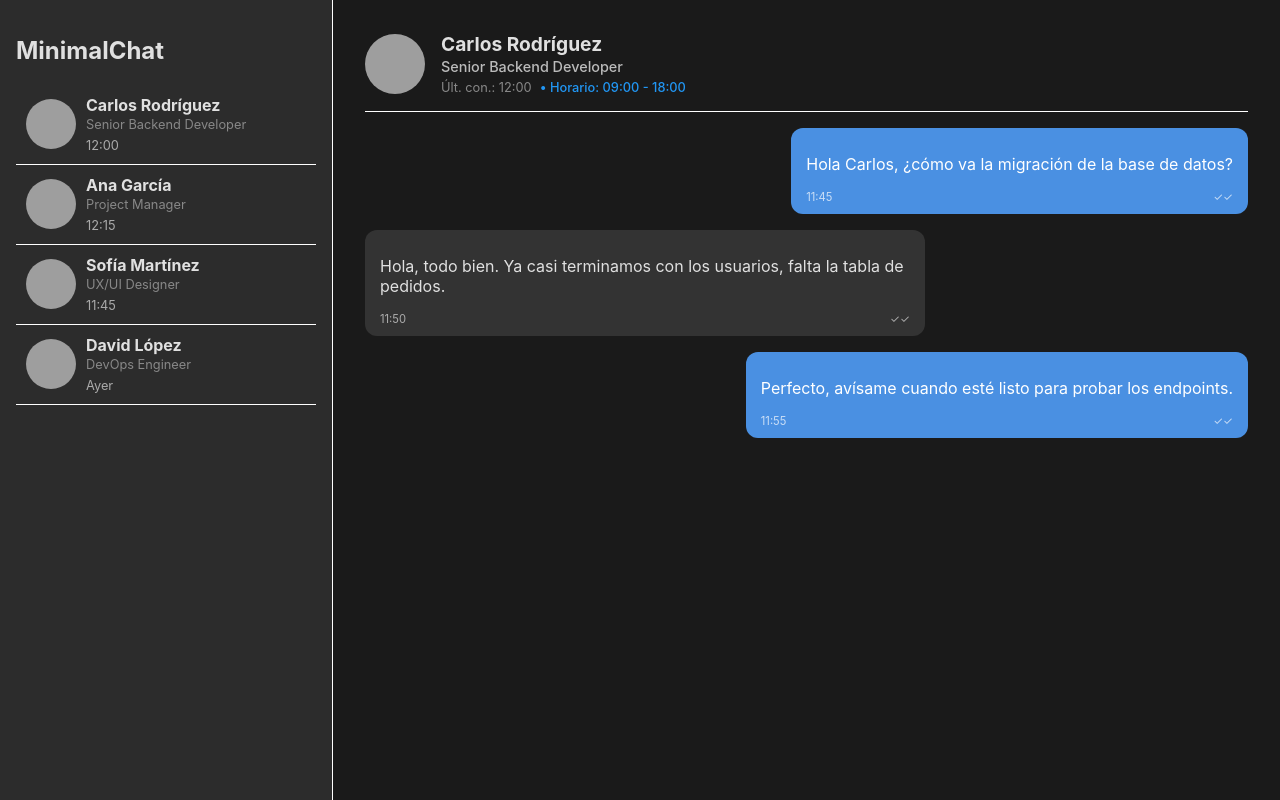
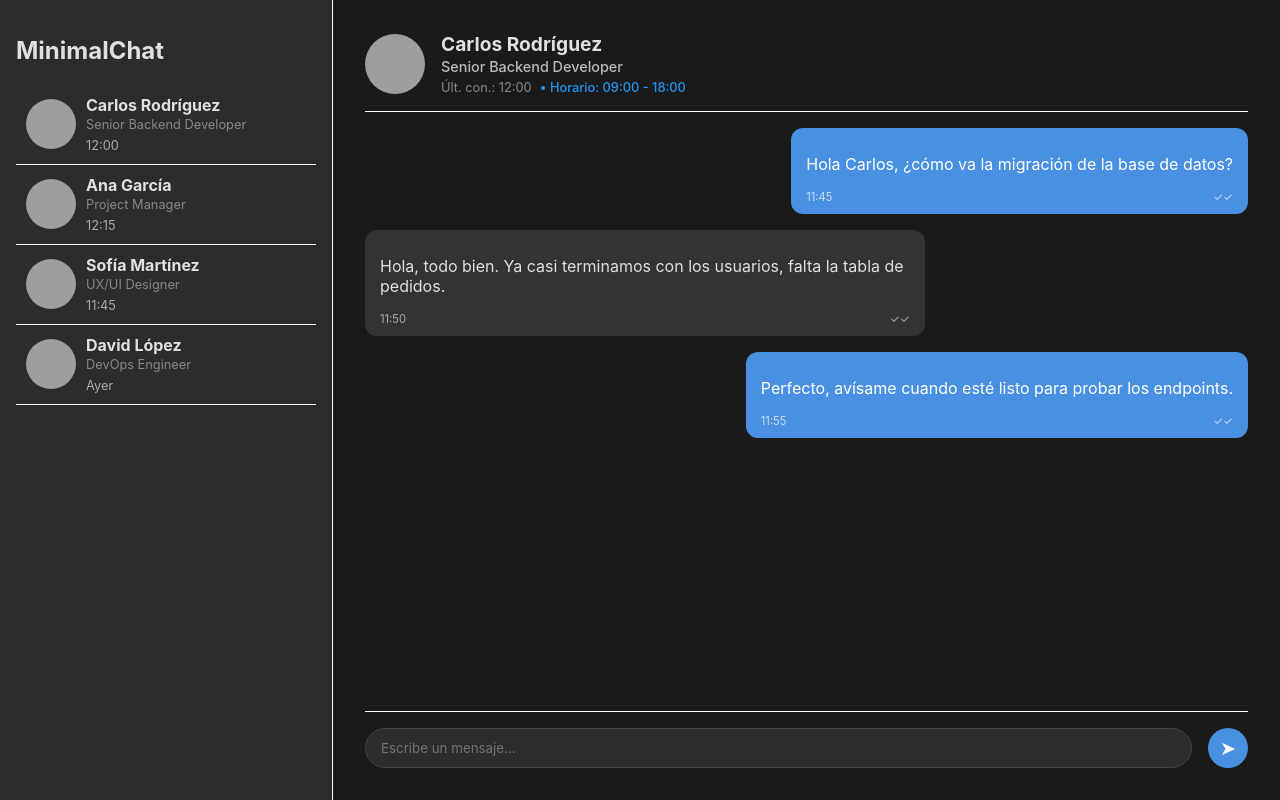
Before and after one commit to HastingBoss/MinimalChat, a React (Vite) app: page /contact/1 in a window 1280 px wide. Built offline with nearby package versions, Linux system fonts and the light colour scheme; grey boxes are pictures that could not be loaded.

Commit message:
text-bar

```diff
--- a/src/Context/ContactsContext.jsx
+++ b/src/Context/ContactsContext.jsx
@@ -12,7 +12,8 @@ export default function ContactsProvider({ children }) {
     const [contacts, setContacts] = useState(getContacts())
 
     const provider_values = {
-        contacts: contacts
+        contacts: contacts,
+        setContacts: setContacts
     }
 
     return (
--- a/src/Screens/ContactScreen/ContactScreen.jsx
+++ b/src/Screens/ContactScreen/ContactScreen.jsx
@@ -1,13 +1,42 @@
 import React from 'react'
 import { useParams } from 'react-router'
-import { useContext } from 'react'
+import { useContext, useState } from 'react'
 import { ContactsContext } from '../../Context/ContactsContext'
 import ContactSidebar from '../../Components/ContactSidebar/ContactSidebar'
 
 export default function ContactScreen() {
-    const { contacts } = useContext(ContactsContext)
+    const { contacts, setContacts } = useContext(ContactsContext)
     const { contact_id } = useParams()
+    const [messageText, setMessageText] = useState('')
+
     const contact_selected = contacts.find(contact => contact.id === Number(contact_id))
+
+    const handleSendMessage = (e) => {
+        e.preventDefault()
+        if (!messageText.trim()) return
+
+        const newMessage = {
+            id: Date.now(),
+            send_by_me: true,
+            message: messageText,
+            created_at: new Date().toLocaleTimeString([], { hour: '2-digit', minute: '2-digit' }),
+            is_read: false
+        }
+
+        const updatedContacts = contacts.map(contact => {
+            if (contact.id === Number(contact_id)) {
+                return {
+                    ...contact,
+                    messages: [...contact.messages, newMessage]
+                }
+            }
+            return contact
+        })
+
+        setContacts(updatedContacts)
+        setMessageText('')
+    }
+
     return (
         <div className='screen'>
             <ContactSidebar />
@@ -39,6 +68,18 @@ export default function ContactScreen() {
                             </div>
                         ))}
                     </div>
+                    <form className='chat-input-container' onSubmit={handleSendMessage}>
+                        <input
+                            type='text'
+                            className='chat-input'
+                            placeholder='Escribe un mensaje...'
+                            value={messageText}
+                            onChange={(e) => setMessageText(e.target.value)}
+                        />
+                        <button type='submit' className='send-button'>
+                            ➤
+                        </button>
+                    </form>
                 </div>
             )}
         </div>
--- a/src/index.css
+++ b/src/index.css
@@ -161,3 +161,73 @@ hr {
     /* Blue for work hours info */
     font-weight: 500;
 }
+
+/* Chat Input Area */
+.chat-input-container {
+    padding-top: 1rem;
+    border-top: 1px solid var(--border-color);
+    display: flex;
+    gap: 1rem;
+}
+
+.chat-input {
+    flex: 1;
+    background-color: #2c2c2c;
+    border: 1px solid #444;
+    border-radius: 20px;
+    padding: 10px 15px;
+    color: var(--text-color);
+    outline: none;
+    font-family: inherit;
+}
+
+.chat-input:focus {
+    border-color: #666;
+}
+
+.send-button {
+    background-color: #4a90e2;
+    color: white;
+    border: none;
+    border-radius: 50%;
+    width: 40px;
+    height: 40px;
+    cursor: pointer;
+    display: flex;
+    align-items: center;
+    justify-content: center;
+    font-size: 1.2rem;
+    transition: background-color 0.2s;
+}
+
+.send-button:hover {
+    background-color: #357abd;
+}
+
+/* Responsive Styles */
+@media (max-width: 768px) {
+    .sidebar {
+        width: 60px;
+        padding: 1rem 0.5rem;
+    }
+
+    .contact-info,
+    .sidebar h2 {
+        display: none;
+    }
+
+    .contact-item {
+        justify-content: center;
+        padding: 5px;
+    }
+
+    .contact-item img {
+        margin: 0;
+        width: 40px;
+        height: 40px;
+    }
+
+    .sidebar hr {
+        margin: 5px 0;
+    }
+}
```
